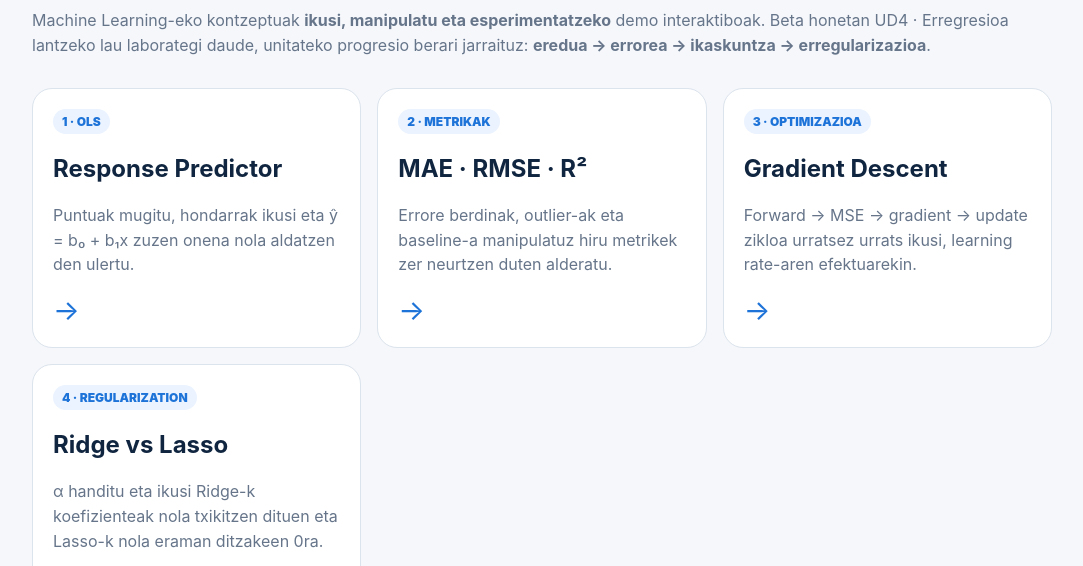
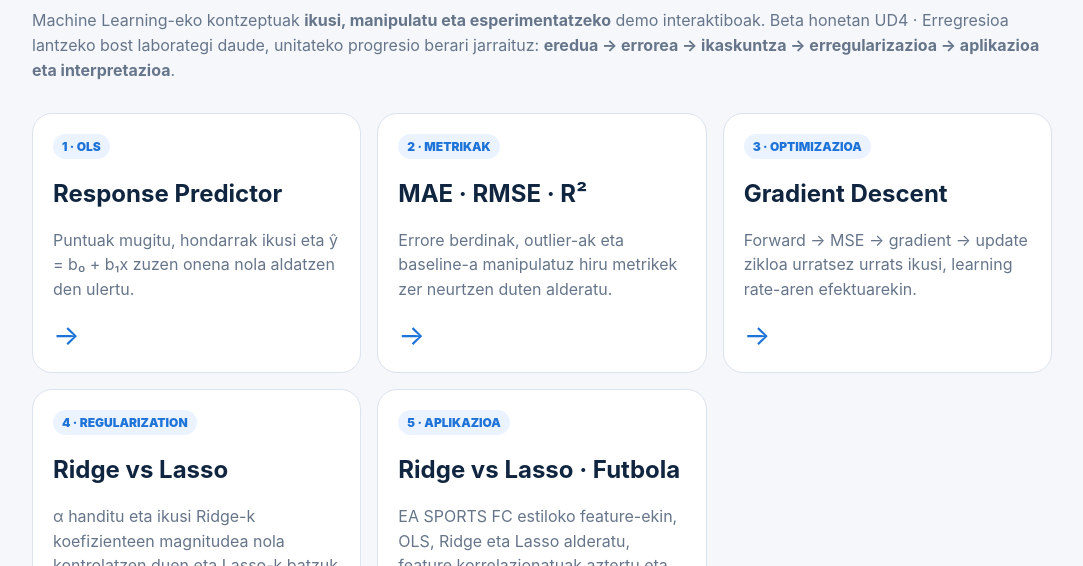
Before and after one commit to rbarrenago/5072-ml, a plain HTML site: page index.html in a window 1280 px wide. Shown: the part 212-778 px from the top of the page, without its empty margins (98-1181 px from the left). Drawn offline with Linux system fonts and the light colour scheme.

Commit message:
Update Ridge/Lasso football demo
README and index updated

```diff
--- a/index.html
+++ b/index.html
@@ -16,13 +16,14 @@ footer{margin-top:42px;color:var(--muted);font-size:13px}
 <body><main>
 <div class="kicker">BETA · 5072 ML LAB</div>
 <h1>Ikaskuntza Automatikoko Sistemak</h1>
-<p>Machine Learning-eko kontzeptuak <strong>ikusi, manipulatu eta esperimentatzeko</strong> demo interaktiboak. Beta honetan UD4 · Erregresioa lantzeko lau laborategi daude, unitateko progresio berari jarraituz: <strong>eredua → errorea → ikaskuntza → erregularizazioa</strong>.</p>
+<p>Machine Learning-eko kontzeptuak <strong>ikusi, manipulatu eta esperimentatzeko</strong> demo interaktiboak. Beta honetan UD4 · Erregresioa lantzeko bost laborategi daude, unitateko progresio berari jarraituz: <strong>eredua → errorea → ikaskuntza → erregularizazioa → aplikazioa eta interpretazioa</strong>.</p>
 
 <section class="cards">
 <a class="card" href="demos/erregresio-lineala/"><span class="tag">1 · OLS</span><h2>Response Predictor</h2><p>Puntuak mugitu, hondarrak ikusi eta ŷ = b₀ + b₁x zuzen onena nola aldatzen den ulertu.</p><div class="arrow">→</div></a>
 <a class="card" href="demos/metrikak/"><span class="tag">2 · METRIKAK</span><h2>MAE · RMSE · R²</h2><p>Errore berdinak, outlier-ak eta baseline-a manipulatuz hiru metrikek zer neurtzen duten alderatu.</p><div class="arrow">→</div></a>
 <a class="card" href="demos/gradient-descent/"><span class="tag">3 · OPTIMIZAZIOA</span><h2>Gradient Descent</h2><p>Forward → MSE → gradient → update zikloa urratsez urrats ikusi, learning rate-aren efektuarekin.</p><div class="arrow">→</div></a>
-<a class="card" href="demos/ridge-lasso/"><span class="tag">4 · REGULARIZATION</span><h2>Ridge vs Lasso</h2><p>α handitu eta ikusi Ridge-k koefizienteak nola txikitzen dituen eta Lasso-k nola eraman ditzakeen 0ra.</p><div class="arrow">→</div></a>
+<a class="card" href="demos/ridge-lasso/"><span class="tag">4 · REGULARIZATION</span><h2>Ridge vs Lasso</h2><p>α handitu eta ikusi Ridge-k koefizienteen magnitudea nola kontrolatzen duen eta Lasso-k batzuk nola eraman ditzakeen 0ra.</p><div class="arrow">→</div></a>
+<a class="card" href="demos/ridge-lasso-futbola/"><span class="tag">5 · APLIKAZIOA</span><h2>Ridge vs Lasso · Futbola</h2><p>EA SPORTS FC estiloko feature-ekin, OLS, Ridge eta Lasso alderatu, feature korrelazionatuak aztertu eta modeloak metriketatik bereizi.</p><div class="arrow">→</div></a>
 </section>
 <footer>IES Xabier Zubiri-Manteo BHI · 5072 · Beta materialak</footer>
 </main></body></html>
```
Also changed, not shown: 1 other file.
